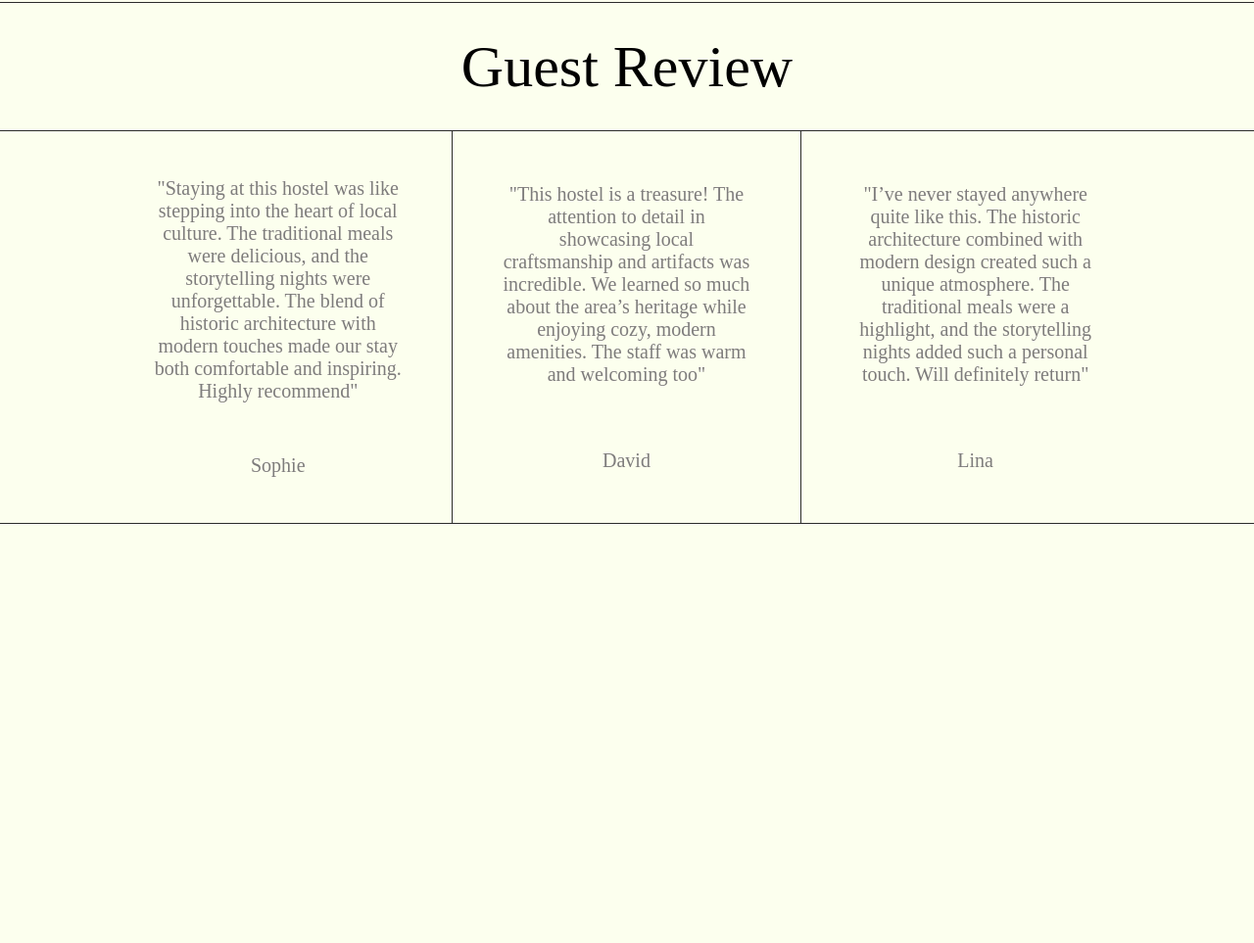
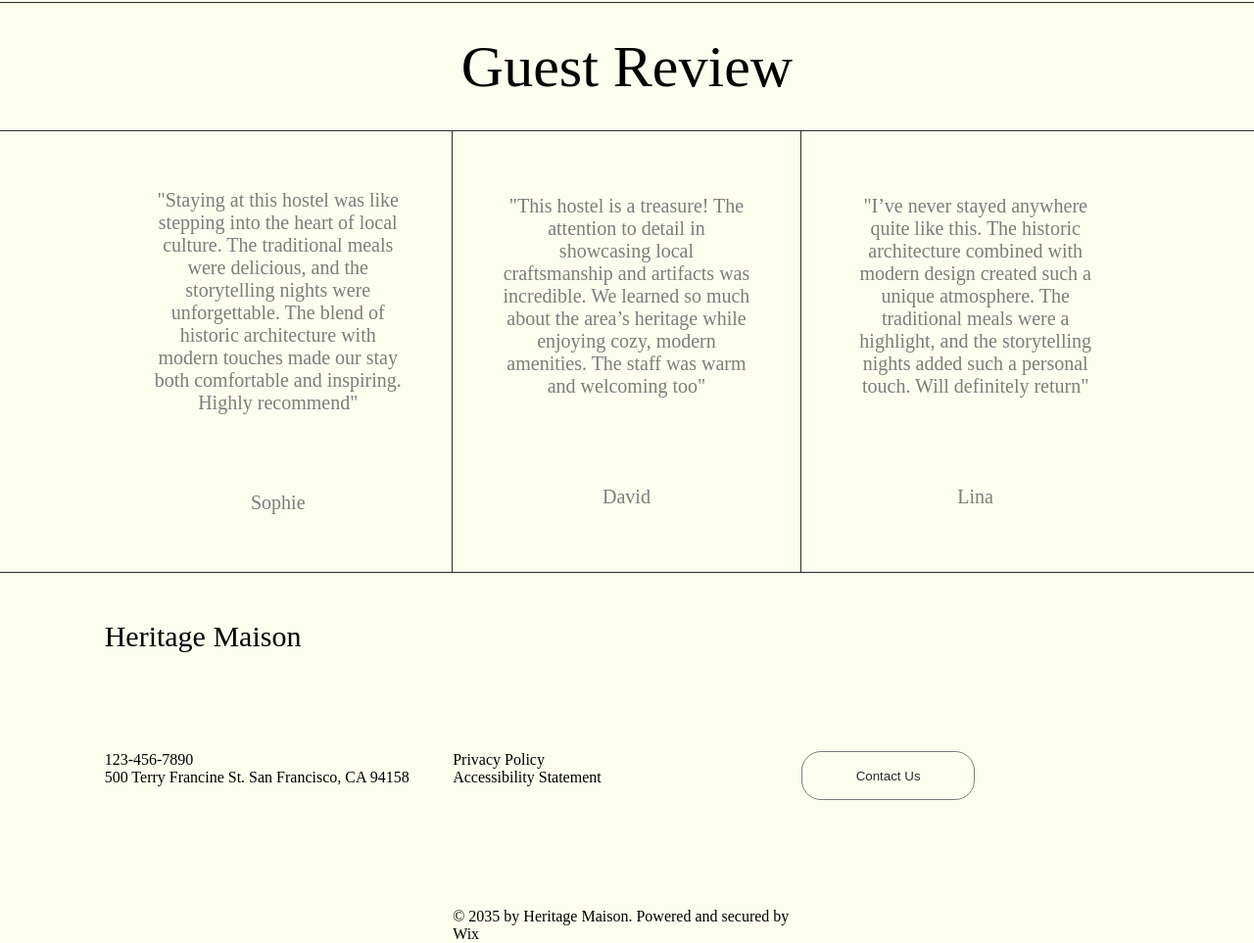
Before and after one commit to Fatima-sh-dev/Hotel, a website: page index.html in a window 1280 px wide. Shown: the part 3281-4244 px from the top of the page at 98% size. Before the commit the page ends 3816 px from the top, so only its background shows below. Drawn offline with Linux system fonts and the light colour scheme.

Commit message:
version-7

```diff
--- a/index.html
+++ b/index.html
@@ -208,6 +208,44 @@
         </div>
         <!-- end guest review  -->
 
+        <!-- make footer -->
+        <div class="row" style="margin-top: 150px;">
+            <div class="col-lg-12">
+                <div class="row col-lg-12">
+                    <footer class="row col-lg-12">
+                        <div class="row col-lg-12" style="height: 100%;">
+                            <div class="col-lg-10 offset-lg-1" style="height: 100%; ">
+                                <h1>Heritage Maison</h1>
+                                <div class="row contact col-lg-12">
+                                    <div class="col-lg-4 info">
+                                        <div class="phone">123-456-7890
+
+                                        </div>
+
+                                        <div class="address">
+                                            500 Terry Francine St. San Francisco, CA 94158
+                                        </div>
+                                    </div>
+                                    <div class="col-lg-4 privacy">
+                                        Privacy Policy
+                                        <br>
+                                        Accessibility Statement
+                                    </div>
+                                    <div class="col-lg-4  connect">
+                                        <button>Contact Us</button>
+                                    </div>
+                                </div>
+                                <div class="copyright col-lg-4 offset-lg-4">
+                                    <p>© 2035 by Heritage Maison. Powered and secured by Wix </p>
+                                </div>
+                            </div>
+                        </div>
+                    </footer>
+                </div>
+            </div>
+        </div>
+        <!-- end footer -->
+
     </div>
 
 </body>
--- a/scss/xxl.scss
+++ b/scss/xxl.scss
@@ -190,7 +190,7 @@
   }
 
   .guest {
-    height: 400px;
+    height: 450px;
     h1 {
       width: 100%;
       height: 130px;
@@ -213,16 +213,51 @@
         flex-flow: column wrap;
         justify-content: space-around;
         &:nth-of-type(1),
-         &:nth-of-type(2){
+        &:nth-of-type(2) {
           border-right: 1px solid #2b2b2b;
-         }
-        p{
+        }
+        p {
           font-size: 20px;
           color: #7e7c7c;
           text-align: center;
-
         }
       }
     }
   }
+
+  footer {
+    height: 350px;
+    padding-top: 30px;
+    box-sizing: border-box;
+    h1 {
+      font-size: 30px;
+      font-weight: 100;
+      margin-bottom: 100px;
+    }
+    .contact {
+      height: 50%;
+      .info {
+        height: 100%;
+      }
+      .privacy {
+        height: 100%;
+      }
+      .connect {
+        height: 100%;
+        button {
+          display: block;
+          border: unset;
+          border: 1px solid #7e7c7c;
+          border-radius: 20px;
+          width: 50%;
+          height: 50px;
+          color: #2b2b2b;
+          cursor: pointer;
+        }
+      }
+    }
+    .copyright {
+      padding-bottom: 0;
+    }
+  }
 }
```
Also changed, not shown: css/xxl.css, 1 other file.
